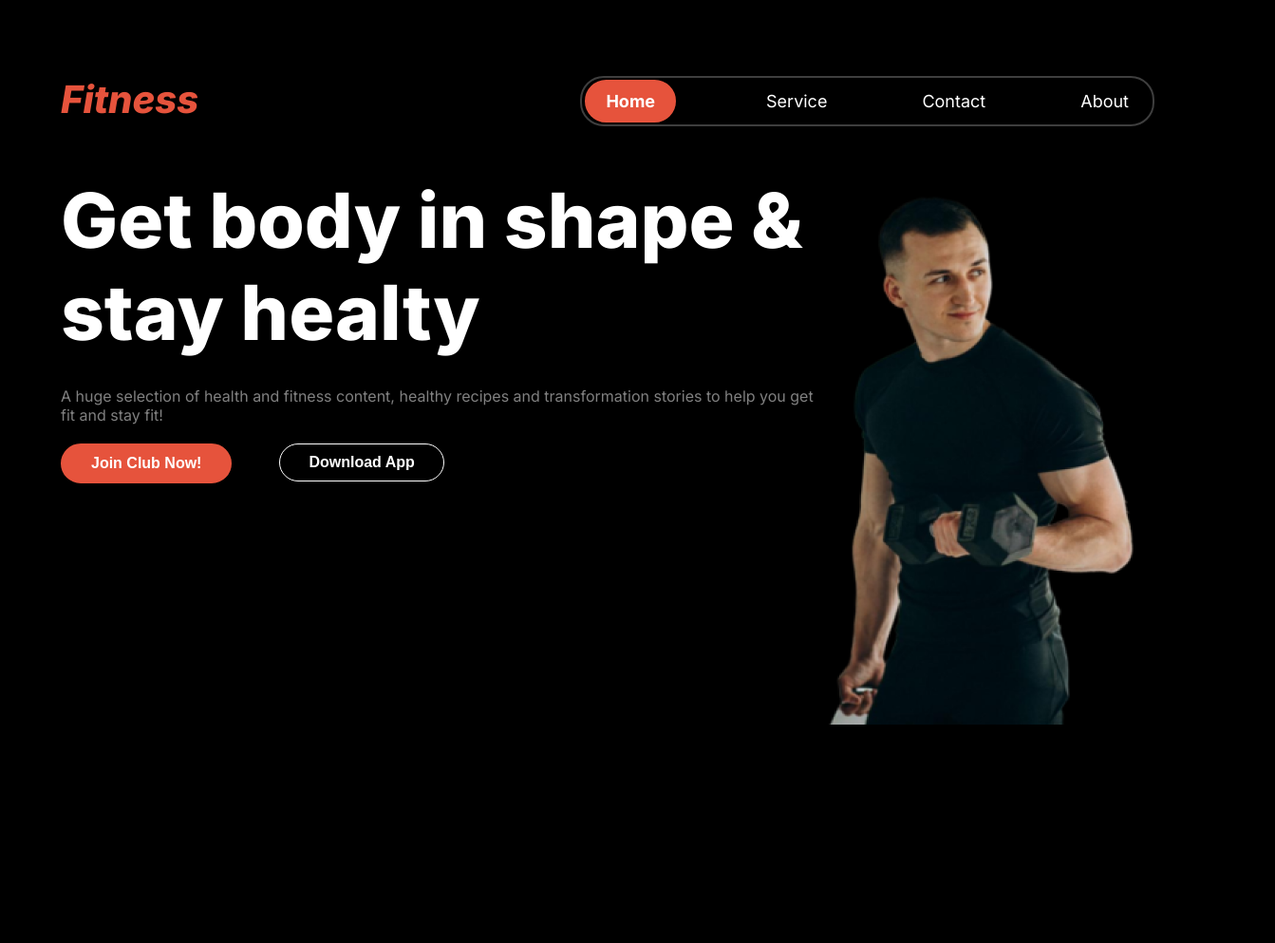
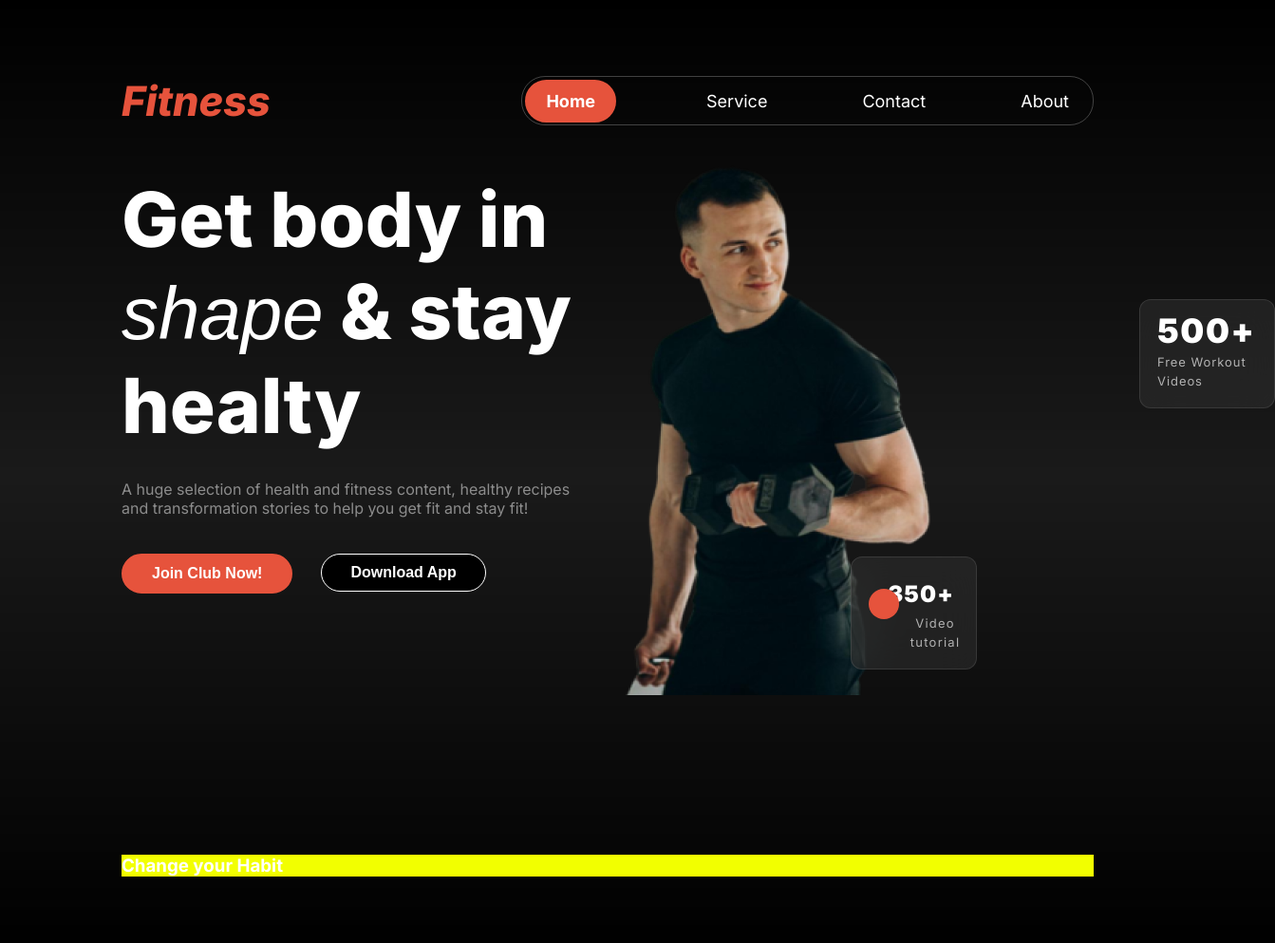
Before and after one commit to Khalid9080/Gym-Website, a plain HTML site: page index.html in a window 1280 px wide. Shown: the whole page at 95% size, 1343 px wide, since content can reach past the window. Before the commit the page ends 847 px from the top, so only its background shows below. Drawn offline with Linux system fonts and the light colour scheme; a web font is replaced by a local one.

Commit message:
Second Commit

```diff
--- a/CSS/Style.css
+++ b/CSS/Style.css
@@ -1,16 +1,20 @@
 @import url('https://fonts.googleapis.com/css2?family=Inter:ital,opsz,wght@0,14..32,100..900;1,14..32,100..900&family=Mulish:ital,wght@0,200..1000;1,200..1000&display=swap');
-
+@import url('https://fonts.cdnfonts.com/css/miama');
 
 /* --------deafult Style-------- */
+body{
+
+    background: linear-gradient(180deg, black 0%, #000000e5 50%, black 100%);
+}
 #master{
 
     font-family: Inter;
-    width: 90%;
+    width: 80%;
     margin: 5rem auto;
-    background: rgb(0, 0, 0);
+
+}
 
 
-}
 
 
 *{
@@ -29,7 +33,7 @@
 
 .navbar h3{
     color: rgb(230, 83, 60);
-    font-size:2.5rem ;
+    font-size:2.7rem ;
     font-style: italic;
     font-weight: 800;
 
@@ -37,7 +41,7 @@
 
 .nav-data {
     box-sizing: border-box;
-    border: 2px solid rgba(255, 255, 255, 0.242);
+    border: 1px solid rgba(255, 255, 255, 0.242);
     border-radius: 25px;
     display: flex;
     flex-direction: row;
@@ -89,6 +93,19 @@ justify-content: space-between;
 margin-top: 50px;
 
 }
+
+.landingpage-title-Image .title-data span{
+
+font-family: 'Miama', sans-serif;
+font-weight: 400;
+Font-size: 78px;
+Letter-spacing: 0%;
+font-style: italic;
+line-height: 93.6px;
+text-align: left;
+
+
+}
 .landingpage-title-Image h2{
 
 font-size:5rem ;
@@ -104,7 +121,18 @@ color: rgb(255, 255, 255);
     margin-top: 30px;
 
 
+
 }
+
+.btn-lp{
+    display: flex;
+    flex-direction: row;
+    text-align: center;
+    gap: 30px;
+    margin-top: 18px;
+
+}
+
 
 .landingpage-title-Image .btn1,
 .landingpage-title-Image .btn2{
@@ -122,6 +150,7 @@ color: rgb(255, 255, 255);
     color: rgb(255, 255, 255);
     font-size: 16px;
     font-weight: 600;
+    justify-content: center;
 
 }
 
@@ -135,13 +164,140 @@ color: rgb(255, 255, 255);
     color: rgb(255, 255, 255);
     font-size: 16px;
     font-weight: 600;
+    justify-content: center;
 
 }
 
-.btn-lp{
-    display: flex;
+.landingpage-title-Image .lp-image img{
+    margin-right:150px;
+    margin-top: -30px;
+}
+
+.lp-card .lp-card1 h4{
+    color: white;
+    font-size: 1.5rem;
+    font-weight: 900;
+    line-height: 1.8rem;
+    margin-top: -25px;
+    margin-left: 15px;
+    letter-spacing: 0.07rem;
+    }
+
+
+
+.lp-card .lp-card2 h3{
+    color: white;
+    font-size: 2.2rem;
+    font-weight: 900;
+    line-height: 1.8rem;
+    letter-spacing: 0.1rem;
+    /* margin-top: 25px; */
+
+    }
+
+
+
+.lp-card .lp-card1{
+    color: white;
+    box-sizing: border-box;
+    border: 0.06rem solid rgba(255, 255, 255, 0.1);
+    border-radius: 0.75rem;
+    backdrop-filter: blur(1.25rem);
+    background: rgba(48, 48, 48, 0.54);
+    width: 13%;
+    padding: 18px 0;
+    text-align: center;
+    justify-content: center;
+    align-items: center;
+    margin: 10px 0;
+
+    position: relative;
+    left:48rem;
+    bottom: 10rem;
+
+    }
+
+    .landing-page .lp-card .lp-card2{
+    color: white;
+    box-sizing: border-box;
+    border: 0.06rem solid rgba(255, 255, 255, 0.1);
+    border-radius: 0.75rem;
+    backdrop-filter: blur(1.25rem);
+    background: rgba(48, 48, 48, 0.54);
+    width: 14%;
+    padding: 18px ;
+    text-align: start;
+    justify-content: start;
+    align-items: center;
+    margin: 10px 0;
+
+    position: relative;
+    left: 67rem;
+    bottom: 35rem;
+
+    }
+
+
+
+
+
+
+.lp-card .lp-card2 p,
+.lp-card .lp-card1 p{
+    font-size: 0.81rem;
+}
+
+
+.lp-card1 .red .circle{
+
+    height: 26px;
+    width: 26px;
+    background-color: rgb(230, 83, 60);
+    border-radius: 50%;
+    display:flex;
     flex-direction: row;
-    text-align: center;
-    gap: 50px;
+    padding: 3px ;
+    position: relative;
+    left: 18px;
+    top:15px ;
+
 
 }
+
+.landingpage-title-Image .lp-card .lp-card1{
+display: flex;
+flex-direction: row;
+align-items: center;
+}
+
+.lp-card .lp-card2 p{
+    margin-top:8px;
+    color: rgba(255, 255, 255, 0.65);
+    font-size: 0.81rem;
+    font-weight: 400;
+    line-height: 1.25rem;
+    letter-spacing: 0.06rem;
+    /* s */
+
+}
+
+.lp-card .lp-card1 p{
+    margin-top: 5px;
+    margin-left: 45px;
+    color: rgba(255, 255, 255, 0.65);
+    font-size: 0.81rem;
+    font-weight: 400;
+    line-height: 1.25rem;
+    letter-spacing: 0.08rem;
+
+}
+
+.o{
+   width: 100%;
+   background-color: rgb(242, 255, 0);
+   margin-top: -100px;
+
+}
+.o .w{
+    color: white;
+}
--- a/index.html
+++ b/index.html
@@ -6,12 +6,14 @@
     <title>Fitness Website</title>
     <link rel="stylesheet" href="CSS/Style.css">
 </head>
-<body id="master" >
+<body>
+
+    <section id="master">
 
 
 
     <!-- ---------------------Bannar------------------------- -->
-    <section class="landing-page">
+    <section class="landing-page gray ">
 
     <nav class="navbar">
             <h3>Fitness</h3>
@@ -29,8 +31,8 @@
 
             <div class="title-data">
 
-            <h2>Get body in shape & stay healty</h2>
-            <p>A huge selection of health and fitness content, healthy recipes and transformation stories to help you get fit and stay fit!</p>
+            <h2>Get body in <br><span>shape</span> & stay <br>healty</h2>
+            <p>A huge selection of health and fitness content, healthy recipes <br> and transformation stories to help you get fit and stay fit!</p>
 
                  <div class="btn-lp">
 
@@ -49,9 +51,39 @@
                 <img src="Images/Images 2.png" alt="">
             </div>
 
+
         </div>
 
 
+        <div class="lp-card">
+
+            <div class="lp-card1">
+                <div class="red">
+                    <span class="circle"></span>
+                </div>
+
+
+                    <h4>350+</h4>
+                    <p>Video tutorial</p>
+
+            </div>
+
+            <div class="lp-card2">
+                <h3>500+</h3>
+                <p>Free Workout Videos</p>
+            </div>
+
+
+        </div>
+
+
+
+    </section>
+
+    <section class="o">
+        <div class="w">
+            <h1>Change your Habit</h1>
+        </div>
     </section>
 
 
@@ -59,6 +91,6 @@
 
 
 
-
+</section>
 </body>
 </html>
```
